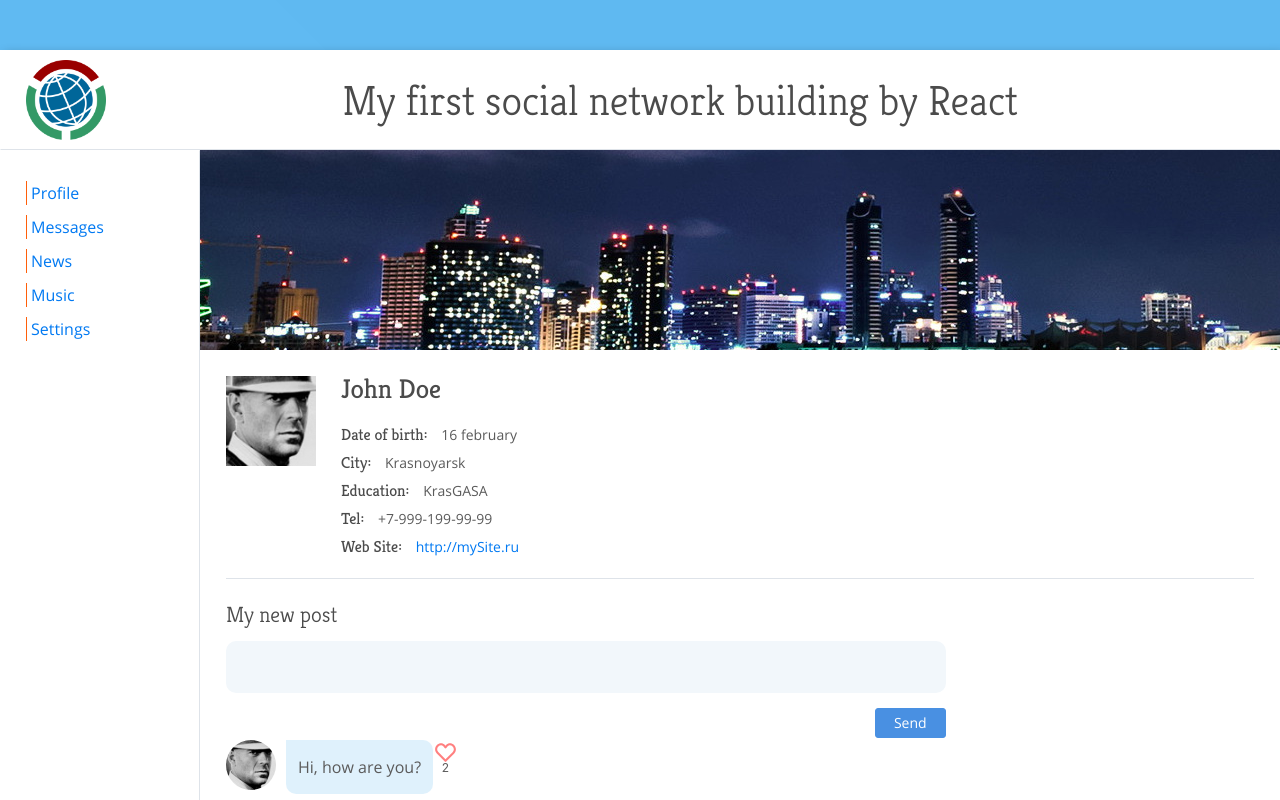
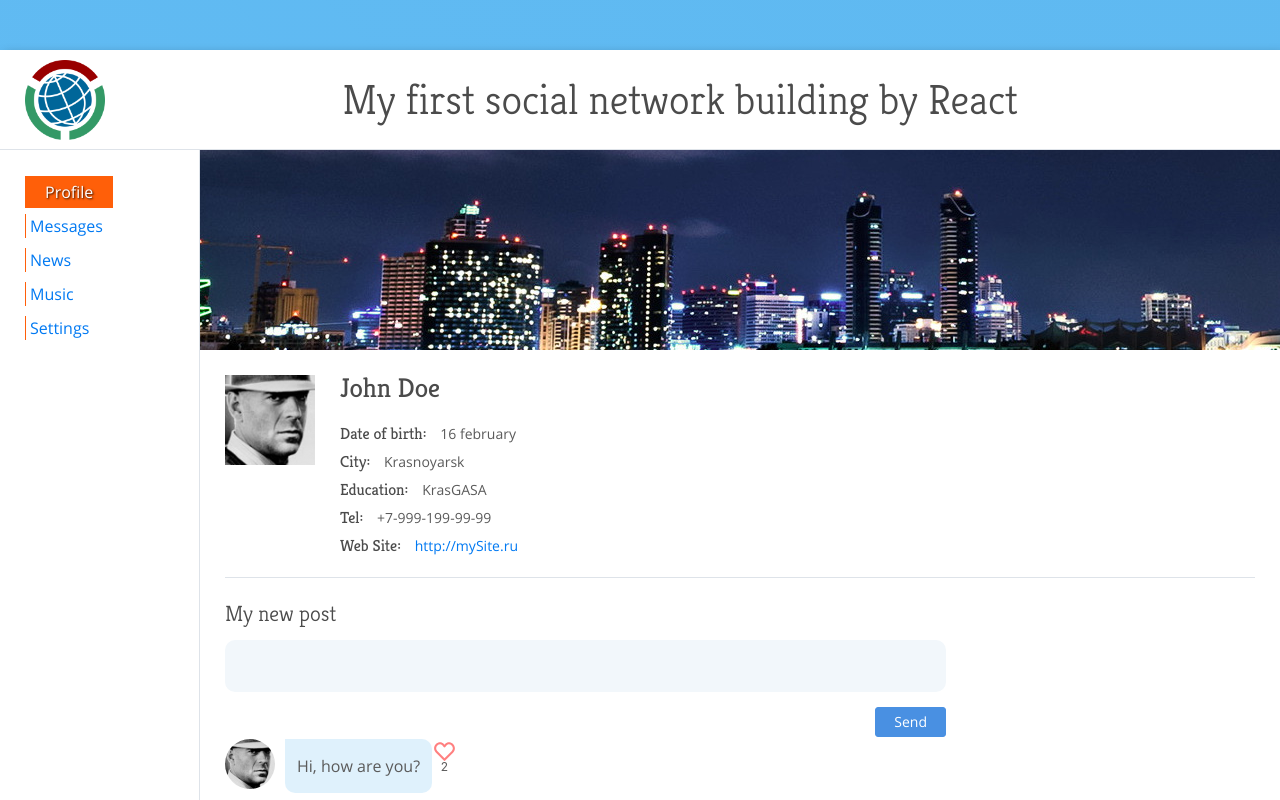
Before and after one commit to ZAWRusha/My-first-social-network-building-by-React, a React (Create React App) app: page /Profile in a window 1280 px wide. Shown: the top 800 px of the page. Built offline with nearby package versions, Linux system fonts and the light colour scheme.

Commit message:
Added NavLink and activeClassName to the Sidebar Links

```diff
--- a/src/App.css
+++ b/src/App.css
@@ -50,16 +50,28 @@
 	/* background-color: rgb(242, 242, 242); */
 	/* background-color: #4fb3f1; Основной цвет фона - голубой*/
 	/* background-color: rgba(79, 179, 241, 1);  Основной цвет фона - голубой */
+
+	/*
+	font-family: 'Source Sans Pro',"Open Sans","Segoe UI",Tahoma
+	font-size: 18px;
+	font-weight: 400;
+	line-height: 1.5;
+	color: rgb(33, 37, 41); Основной цвет текста
+	*/
 }
 html {
 	font-size: 10px;
 	outline: none;
+	margin-right: calc(
+		-1 * (100vw - 100%)
+	); /* Вычисляем ширину вертикальной полосы прокрутки при динамическом увеличении контента и задаем странице сдвиг */
+	overflow-x: hidden; /* Скрываем горизонтальная полоса прокрутки*/
 }
 body {
-	background-image: url(../src/img/wave.jpg);
+	background: linear-gradient(rgba(79, 179, 241, 0.9), rgba(79, 179, 241, 0.9)), url(../src/img/wave.jpg);
 	background-size: cover;
 }
-.bgi {
+/* .bgi {
 	position: absolute;
 	top: 0;
 	right: 0;
@@ -68,7 +80,7 @@ body {
 	height: 100%;
 	width: 100%;
 	background: rgba(79, 179, 241, 0.9);
-}
+} */
 .container {
 	margin: 0 auto;
 	max-width: 1600px;
@@ -219,11 +231,12 @@ span {
 }
 .grid__item {
 	text-align: left;
-	border: 1px solid rgba(255, 255, 255, 0.2);
 	padding: 25px;
 	background: rgba(255, 255, 255, 1);
 }
 .main-content {
 	grid-area: content;
+	max-width: 1400px;
+	/* border: 1px solid; */
 	/* background-color: rgba(0, 255, 255, 0.15); */
 }
--- a/src/App.js
+++ b/src/App.js
@@ -19,7 +19,7 @@ const App = () => {
 						<Header />
 						<Sidebar />
 						<div class="main-content">
-							<Route path='/profile' component={Profile} />
+							<Route path='/Profile' component={Profile} />
 							<Route path='/Messages' component={Messages} />
 							<Route path='/News' component={News} />
 							<Route path='/Music' component={Music} />
--- a/src/components/Header/Header.jsx
+++ b/src/components/Header/Header.jsx
@@ -1,12 +1,12 @@
 import React from 'react'
-import './Header.css'
+import s from './Header.module.css'
 
 const Header = () => {
-	return <header className="header grid__item">
+	return <header className={`${s.header} ${"grid__item"}`}>
 		<img src={require("../../img/logo.png")} alt="logo"></img>
 
 		<h1>My first social network building by React</h1>
-	</header>
+	</header >
 }
 
 export default Header
--- a/src/components/Sidebar/Sidebar.jsx
+++ b/src/components/Sidebar/Sidebar.jsx
@@ -1,15 +1,16 @@
 import React from 'react';
-import './Sidebar.css'
+import s from './Sidebar.module.css'
+import { NavLink } from 'react-router-dom'
 
 const Sidebar = () => {
-	return <nav className="sidebar grid__item">
+	return <nav className={`${s.sidebar} ${"grid__item"}`}>
 		<menu className="nav">
 			<ul>
-				<li><a href="/Profile">Profile</a></li>
-				<li><a href="/Messages">Messages</a></li>
-				<li><a href="/News">News</a></li>
-				<li><a href="/Music">Music</a></li>
-				<li><a href="/Settings">Settings</a></li>
+				<li><NavLink to="/Profile" activeClassName={s.activeLink}>Profile</NavLink></li>
+				<li><NavLink to="/Messages" activeClassName={s.activeLink}>Messages</NavLink></li>
+				<li><NavLink to="/News" activeClassName={s.activeLink}>News</NavLink></li>
+				<li><NavLink to="/Music" activeClassName={s.activeLink}>Music</NavLink></li>
+				<li><NavLink to="/Settings" activeClassName={s.activeLink}>Settings</NavLink></li>
 			</ul>
 		</menu>
 	</nav>
--- a/src/components/Sidebar/Sidebar.css
+++ b/src/components/Sidebar/Sidebar.module.css
@@ -1,6 +1,4 @@
 .sidebar {
-	grid-area: leftSidebar;
-	font-family: "Open Sans", calibri, Arial;
 	border-right: 1px solid #dee3e9;
 }
 li {
@@ -22,7 +20,8 @@ li > a {
 	transition: all 0.3s ease;
 	border: none;
 }
-li > a:hover {
+li > a:hover,
+.activeLink {
 	background-size: 100% 1px;
 	color: #fff;
 	padding: 5px 20px;
```
Also changed, not shown: src/components/Header/Header.module.css (renamed from src/components/Header/Header.css).
